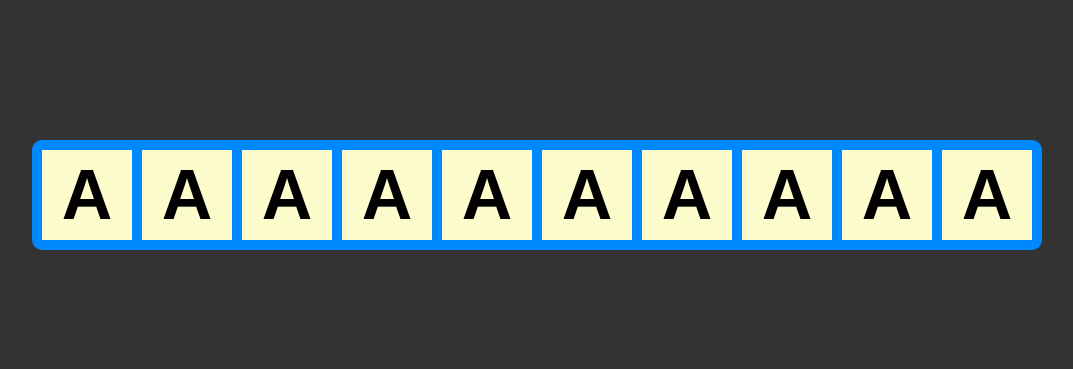
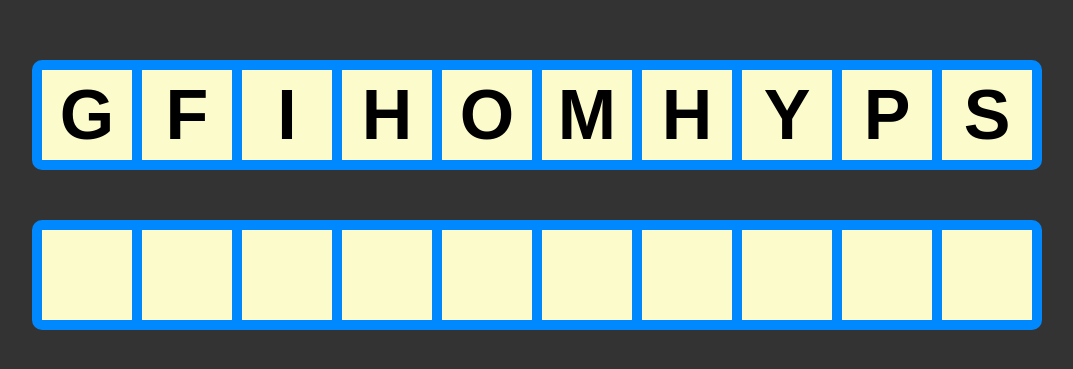
Before and after one commit to Cereal38/lettters, a React (Create React App) app in the folder client/: page /game in a window 1280 px wide. Shown: the part 205-574 px from the top of the page, without its empty margins (103-1176 px from the left). Built offline with nearby package versions, Linux system fonts and the light colour scheme.

Commit message:
Update game / Letters using class now

```diff
--- a/client/src/components/game/GivenLetters.js
+++ b/client/src/components/game/GivenLetters.js
@@ -1,25 +1,26 @@
 
 import React from 'react';
 import '../../styles/components/game/GivenLetters.css'
+import Letter from './Letter';
 
-// Temp
-import A from './letters/A';
 
-const GivenLetters = () => {
+const GivenLetters = (props) => {
+
+	let lettersArray = props.lettersArray;
 
 	return(
 
 		<div className="given-letters">
-			<A />
-			<A />
-			<A />
-			<A />
-			<A />
-			<A />
-			<A />
-			<A />
-			<A />
-			<A />
+			<Letter car={ lettersArray[0] } />
+			<Letter car={ lettersArray[1] } />
+			<Letter car={ lettersArray[2] } />
+			<Letter car={ lettersArray[3] } />
+			<Letter car={ lettersArray[4] } />
+			<Letter car={ lettersArray[5] } />
+			<Letter car={ lettersArray[6] } />
+			<Letter car={ lettersArray[7] } />
+			<Letter car={ lettersArray[8] } />
+			<Letter car={ lettersArray[9] } />
 		</div>
 		)
 }
--- /dev/null
+++ b/client/src/components/game/Letter.js
@@ -0,0 +1,35 @@
+
+import React, { Component } from 'react';
+import '../../styles/components/game/Letter.css';
+
+
+class Letter extends Component {
+
+	constructor() {
+		super();
+		this.state = {
+			bgColor: "",
+		}
+	}
+
+	letterClick = (e) => {
+		this.setState({
+			bgColor: "#777777",
+		})
+	}
+
+
+	render() {
+		return (
+
+			<div className="letter"
+				style={{backgroundColor: this.state.bgColor}}
+				onClick={this.letterClick} >
+
+				{this.props.car}
+			</div>
+			)
+	}
+}
+
+export default Letter;
--- a/client/src/components/game/MainContent.js
+++ b/client/src/components/game/MainContent.js
@@ -0,0 +1,42 @@
+
+import React from 'react';
+import '../../styles/components/game/MainContent.css';
+import GivenLetters from './GivenLetters';
+import UserLetters from './UserLetters';
+
+
+const generateRandomLetter = () => {
+	/* Return a random caps letter */
+
+	const asciiValue = Math.floor(Math.random() * 26) + 65;;
+	const letter = String.fromCharCode(asciiValue);
+
+	return letter;
+}
+
+const generateArrayRandomLetters = (arrayLength) => {
+	/* Return an array with 'arrayLength' letters */
+
+	let lettersArray = [];
+
+	for (let i = 0; i < arrayLength; i++) { lettersArray.push(generateRandomLetter()); }
+
+	return lettersArray;
+}
+
+
+/* COMPONENT */
+const MainContent = () => {
+
+	const lettersArray = generateArrayRandomLetters(10);
+
+	return (
+
+		<div className="main-content">
+			<GivenLetters lettersArray={ lettersArray }/>
+			<UserLetters />
+		</div>
+		)
+}
+
+export default MainContent;
--- a/client/src/components/game/UserLetters.js
+++ b/client/src/components/game/UserLetters.js
@@ -0,0 +1,25 @@
+
+import React from 'react';
+import '../../styles/components/game/UserLetters.css';
+import Letter from './Letter';
+
+const UserLetters = () => {
+
+	return (
+
+		<div className="user-letters">
+			<Letter />
+			<Letter />
+			<Letter />
+			<Letter />
+			<Letter />
+			<Letter />
+			<Letter />
+			<Letter />
+			<Letter />
+			<Letter />
+		</div>
+		)
+}
+
+export default UserLetters;
--- a/client/src/components/game/letters/A.js
+++ /dev/null
@@ -1,15 +0,0 @@
-
-import React from 'react';
-import '../../../styles/components/game/letters/A.css';
-
-const A = () => {
-
-	return(
-
-		<div className="letter-a">
-			A
-		</div>
-		)
-}
-
-export default A;
--- a/client/src/pages/Game.js
+++ b/client/src/pages/Game.js
@@ -1,6 +1,6 @@
 
 import React from 'react';
-import GivenLetters from '../components/game/GivenLetters';
+import MainContent from '../components/game/MainContent';
 import '../styles/pages/Game.css';
 
 
@@ -9,7 +9,7 @@ const Game = () => {
 	return(
 
 		<div className="game-page">
-			<GivenLetters />
+			<MainContent />
 		</div>
 
 	);
--- a/client/src/styles/components/game/GivenLetters.css
+++ b/client/src/styles/components/game/GivenLetters.css
@@ -6,6 +6,8 @@
 	height: 100px;
 	width: 1000px;
 
+	margin-bottom: 50px;
+
 	border: #0088FF 5px solid;
 	border-radius: 10px;
 
--- /dev/null
+++ b/client/src/styles/components/game/Letter.css
@@ -0,0 +1,28 @@
+
+.letter {
+	display: flex;
+	justify-content: center;
+	align-items: center;
+
+	height: 90px;
+	width: 90px;
+
+	border: #0088FF 5px solid;
+
+	font-size: 70px;
+	font-weight: bold;
+
+	/* Disable selection */
+    user-select: none; /* supported by Chrome and Opera */
+   	-webkit-user-select: none; /* Safari */
+   	-khtml-user-select: none; /* Konqueror HTML */
+   	-moz-user-select: none; /* Firefox */
+   	-ms-user-select: none; /* Internet Explorer/Edge */
+}
+
+	.letter:hover {
+
+		cursor: grab;
+
+		background: #4444CC;
+	}
--- a/client/src/styles/components/game/UserLetters.css
+++ b/client/src/styles/components/game/UserLetters.css
@@ -0,0 +1,13 @@
+
+.user-letters {
+	display: grid;
+	grid-template: 1fr / repeat(10, 1fr);
+
+	height: 100px;
+	width: 1000px;
+
+	border: #0088FF 5px solid;
+	border-radius: 10px;
+
+	background-color: #FBFBCC;
+}
--- a/client/src/styles/components/game/letters/A.css
+++ /dev/null
@@ -1,21 +0,0 @@
-
-.letter-a {
-	display: flex;
-	justify-content: center;
-	align-items: center;
-
-	height: 90px;
-	width: 90px;
-
-	border: #0088FF 5px solid;
-
-	font-size: 70px;
-	font-weight: bold;
-}
-
-	.letter-a:hover {
-
-		cursor: grab;
-
-		background: #4444CC;
-	}
```
